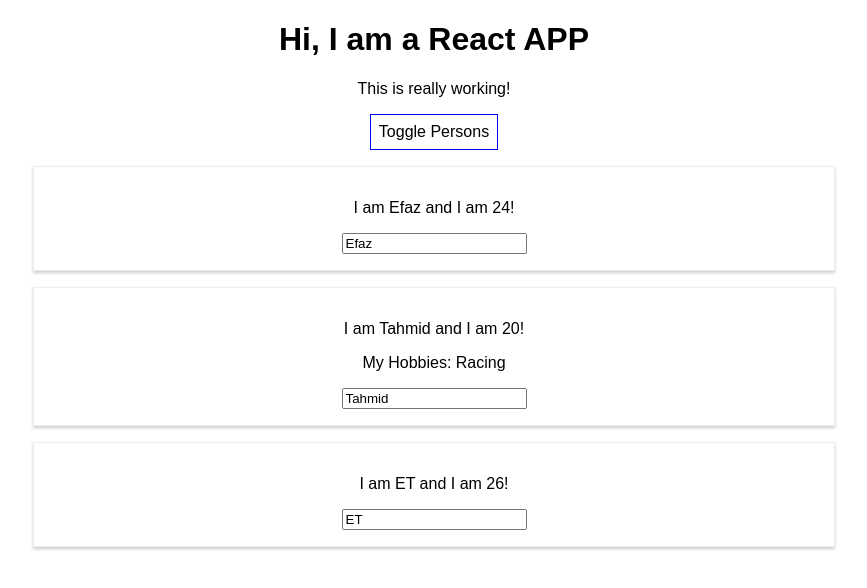
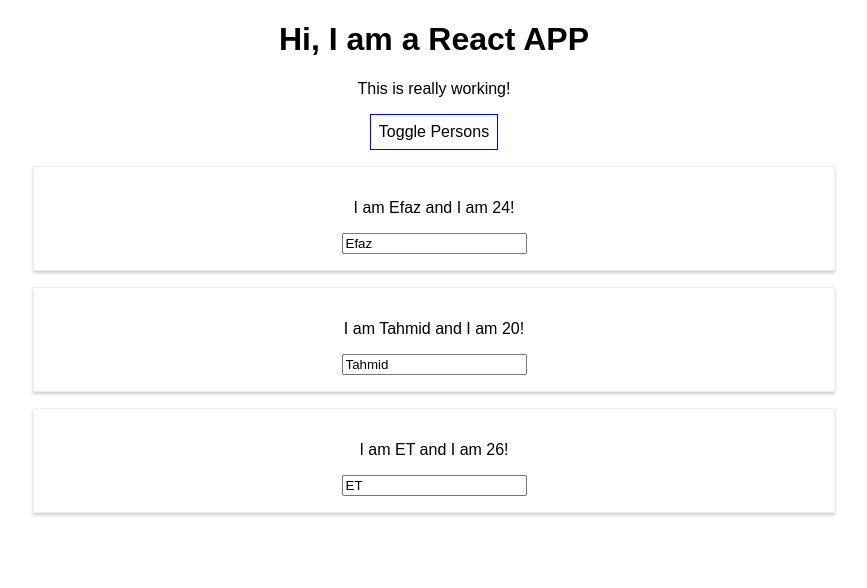
Before and after one commit to tahmidefaz/react-prac, a React (Create React App) app: page / in a window 1280 px wide. Both pictures are taken after a click on the button "Toggle Persons". Shown: the top 588 px of the page, without its empty margins (206-1073 px from the left). Built offline with nearby package versions, Linux system fonts and the light colour scheme.

Commit message:
using map function to output persons

```diff
--- a/src/App.js
+++ b/src/App.js
@@ -51,19 +51,13 @@
     if(this.state.showPersons){
       persons = (
           <div>
-              <Person
-                name={this.state.persons[0].name}
-                age={this.state.persons[0].age}/>
-              <Person
-                name={this.state.persons[1].name}
-                age={this.state.persons[1].age}
-                click={this.switchNameHandler.bind(this, 'Martinez')}
-                changed={this.nameChangedHandler}>My Hobbies: Racing</Person>
-              <Person
-                name={this.state.persons[2].name}
-                age={this.state.persons[2].age}/>
-            </div>
-      )
+              {this.state.persons.map(person => {
+                return <Person
+                  name={person.name}
+                  age={person.age} />
+              })}
+          </div>
+      );
     }
 
     return (
@@ -75,6 +69,7 @@
           onClick={this.togglePersonsHandler}>Toggle Persons
         </button>
         {persons}
+
       </div>
     );
     // return React.createElement('div',{className: 'App'},React.createElement('h1',null,'Does this work?'));
```
